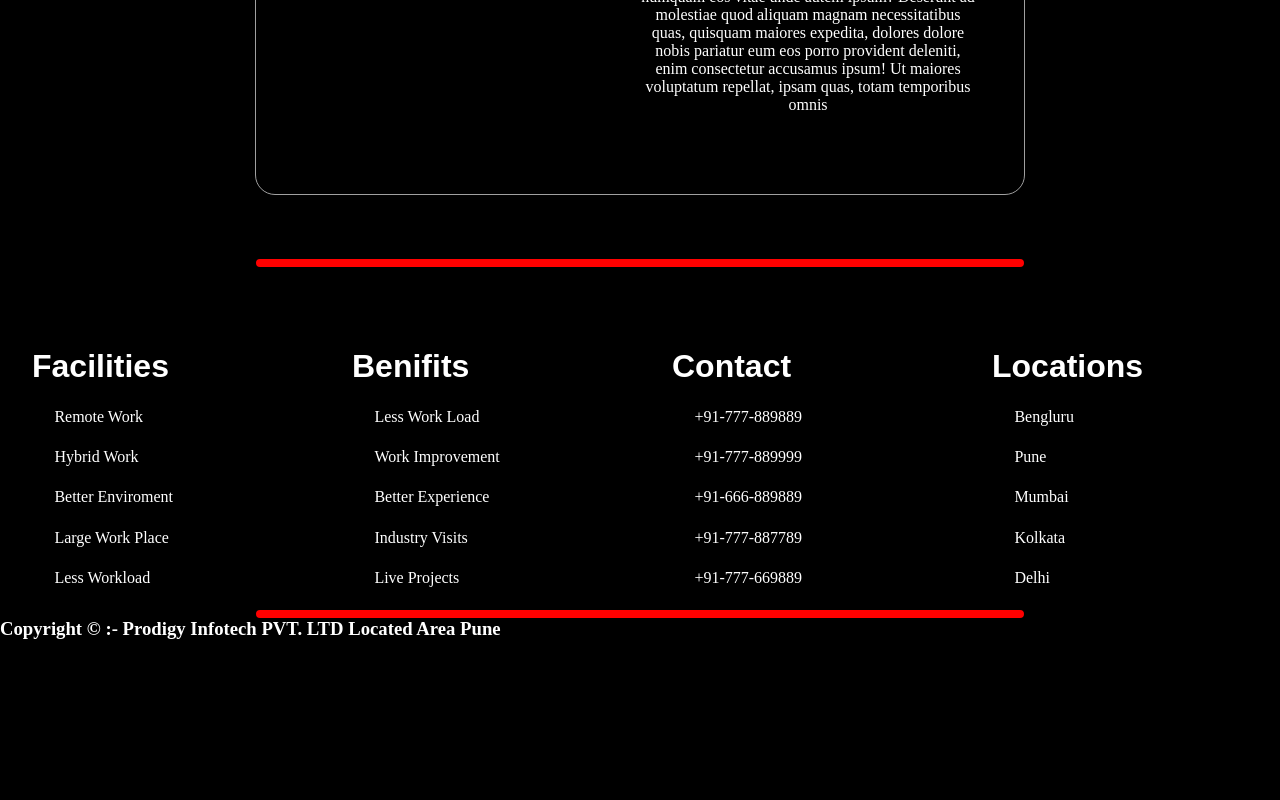
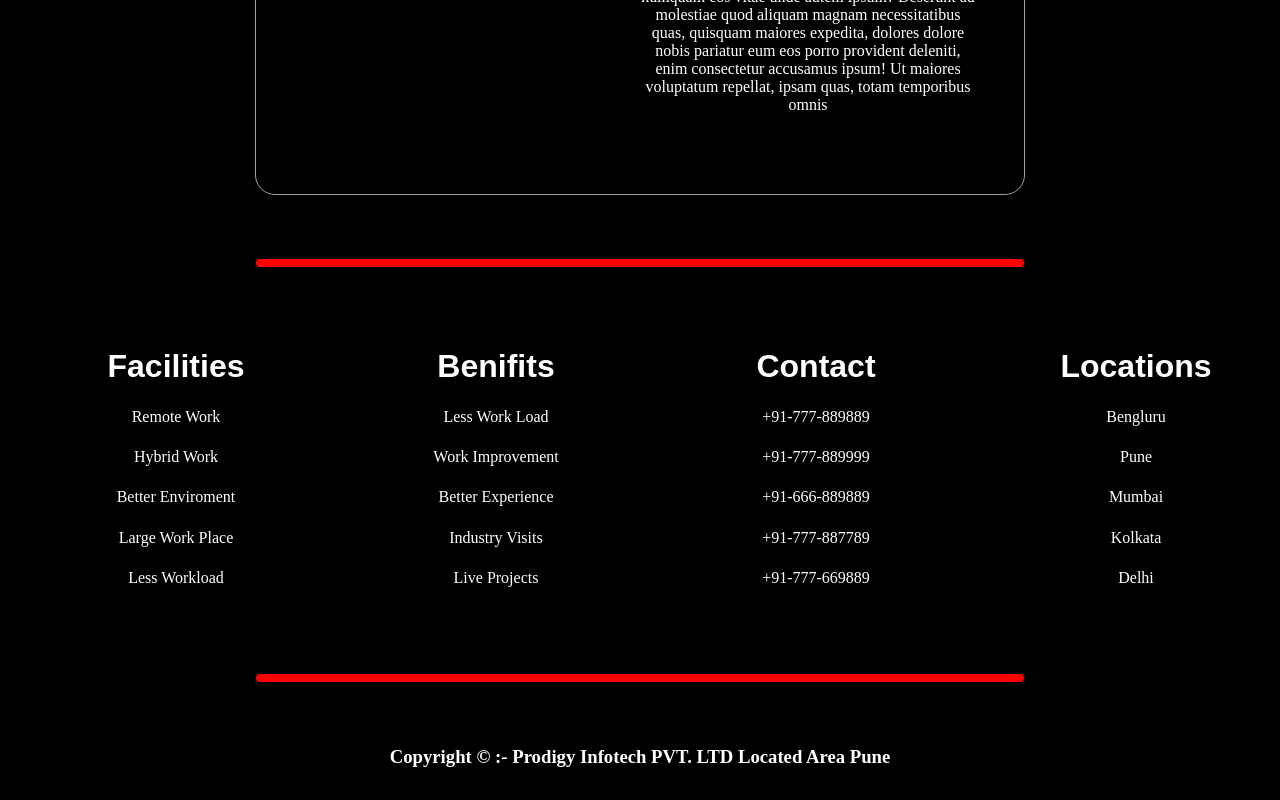
Before and after one commit to YT-Harsh94/Landing-Page, a plain HTML site: page index.html in a window 1280 px wide. Shown: the part 2623-3423 px from the top of the page. Before the commit the page ends 3263 px from the top, so only its background shows below. Drawn offline with Linux system fonts and the light colour scheme; files that its build step writes are made by us from their sources; files whose address does not match are found by name; a web font is replaced by a local one.

Commit message:
Add files via upload

```diff
--- a/index.css
+++ b/index.css
@@ -82,6 +82,9 @@ section.main_box1 div.container {
     margin-top: 4rem ;
 }
 #footer_line{
+    margin: 4rem 20% ;
+}
+#footer_end_line{
     margin: 4rem 20% ;
 }
 
@@ -207,8 +210,8 @@ section.showcase div.container {
 
 .footer_box{
     width: 25%;
+    text-align: center;
     padding-left: 2rem;
-    /* text-align: center; */
 }
 
 .footer_li{
@@ -218,3 +221,8 @@ section.showcase div.container {
 .footer_li_line{
    margin: 0 30%;
 }
+
+.footer_end_box{
+    text-align: center;
+    margin-bottom: 2rem;
+}
```
